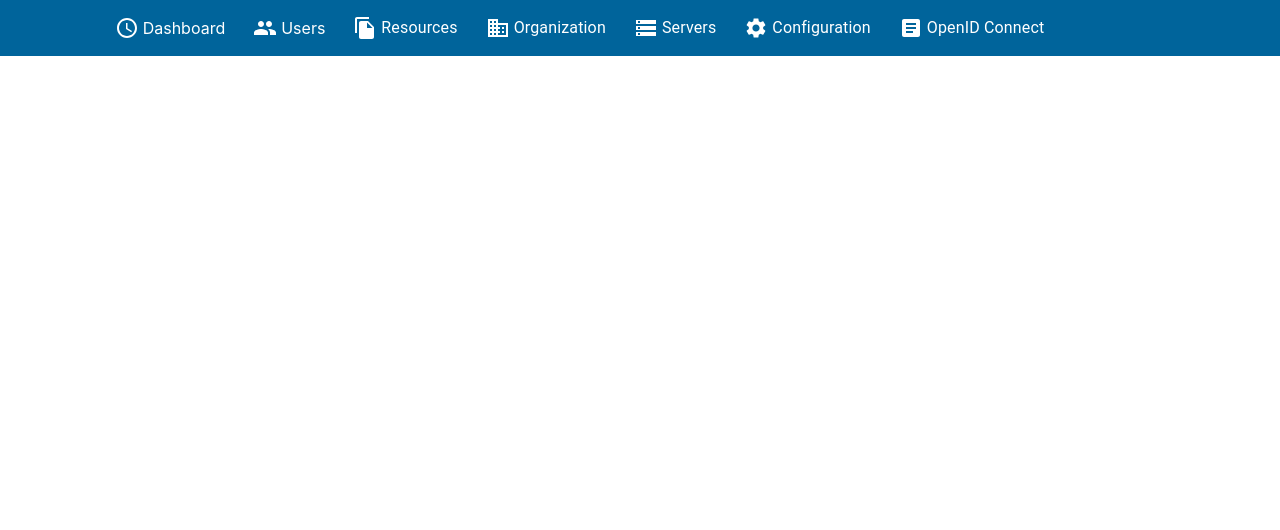
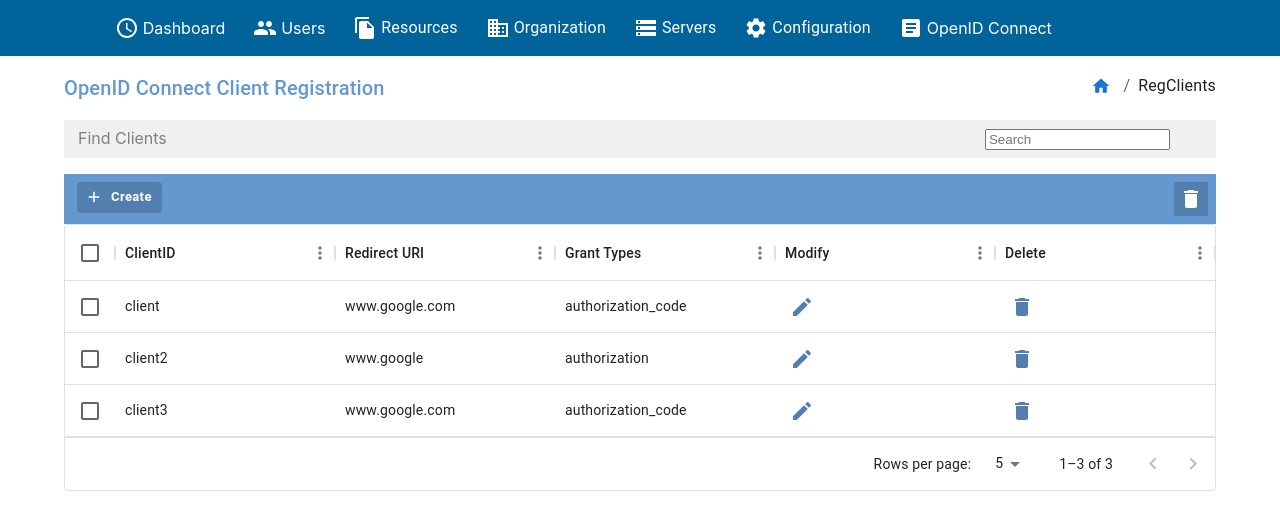
Before and after one commit to subhaneha/ga-poc-app, a React (Create React App) app: page /openId in a window 1280 px wide. Shown: the top 530 px of the page. Built offline with nearby package versions, Linux system fonts and the light colour scheme.

Commit message:
openID page

```diff
--- a/src/App.css
+++ b/src/App.css
@@ -28,6 +28,20 @@
   color: #61dafb;
 }
 
+.pageHead{
+  font-size: 18px;
+  color: #6498ce;
+  font-weight: 600;
+}
+.tableHeader{
+  background-color: #6498ce;
+  padding: 8px;
+}
+.searchBar{
+    background-color: rgba(217, 217, 217, 0.4);
+    padding: 8px 4% 8px 4px;
+}
+
 @keyframes App-logo-spin {
   from {
     transform: rotate(0deg);
--- a/src/App.tsx
+++ b/src/App.tsx
@@ -1,18 +1,21 @@
 import React from 'react';
+import "./App.css"
 import { DashboardPage } from './pages/DashboardPage';
 import Header from './pages/Header';
 import { BrowserRouter, Route,Routes } from 'react-router-dom';
 import UserPage from './pages/UserPage';
+import OpenIdPage from './pages/OpenIdPage';
 
 const App: React.FC = () => {
   return (
     <div>
       <BrowserRouter>
-      <Header/>
-      <Routes>
-        <Route  path="/" element={<DashboardPage/>} />
-        <Route  path="/users" element={<UserPage/>} />
-      </Routes>
+        <Header/>
+        <Routes>
+          <Route  path="/" element={<DashboardPage/>} />
+          <Route  path="/users" element={<UserPage/>} />
+          <Route  path="/openId" element={<OpenIdPage/>} />
+        </Routes>
       </BrowserRouter>
     </div>
   );
--- a/src/pages/Header.tsx
+++ b/src/pages/Header.tsx
@@ -47,10 +47,15 @@ const Header = () => {
           <SettingsIcon />
           Configuration
         </Typography>
-        <Typography className="nav-link">
+        <NavLink
+          to="/openId"
+          className={({ isActive }) =>
+            isActive ? "nav-link active" : "nav-link"
+          }
+        >
           <ArticleIcon />
           OpenID Connect
-        </Typography>
+        </NavLink>
       </Grid>
     </Grid>
   );
--- /dev/null
+++ b/src/pages/OpenIdPage.tsx
@@ -0,0 +1,98 @@
+import React from 'react'
+import HomeIcon from '@mui/icons-material/Home';
+import DeleteIcon from '@mui/icons-material/Delete';
+import EditIcon from '@mui/icons-material/Edit';
+import { Link } from 'react-router-dom';
+import { Box, Breadcrumbs, Button, Container, Grid, IconButton, SelectChangeEvent, Typography } from '@mui/material';
+import { DataGrid, GridColDef } from '@mui/x-data-grid';
+import AddIcon from '@mui/icons-material/Add';
+
+const OpenIdPage = () => {
+    const [open, setOpen] = React.useState(false);
+
+    const handleClickOpen = () => {
+        setOpen(true);
+    };
+
+    const [age, setAge] = React.useState('');
+
+    const columns: GridColDef[] = [
+        { field: 'clientId', headerName: 'ClientID', flex: 1, sortable: false },
+        { field: 'redirecturi', headerName: 'Redirect URI', flex: 1, sortable: false },
+        { field: 'granttypes', headerName: 'Grant Types', flex: 1, sortable: false },
+        {
+            field: 'modify', headerName: 'Modify', width: 130, renderCell: () => (
+                <IconButton aria-label="delete" className='list-icons' size='small'>
+                    <EditIcon />
+                </IconButton>
+            ), flex: 1, sortable: false
+        },
+        {
+            field: 'delete', headerName: 'Delete', width: 130,
+            renderCell: () => (
+                <IconButton aria-label="delete" className='list-icons' size='small'>
+                    <DeleteIcon />
+                </IconButton>
+            ), flex: 1, sortable: false
+        },
+    ];
+
+    const rows = [
+        { id: 1, clientId: 'client', redirecturi: 'www.google.com', granttypes: 'authorization_code' },
+        { id: 2, clientId: 'client2', redirecturi: 'www.google', granttypes: 'authorization' },
+        { id: 3, clientId: 'client3', redirecturi: 'www.google.com', granttypes: 'authorization_code' },
+
+    ];
+    return (
+        <>
+            <Container fixed>
+                <Box display="flex" sx={{ my: 2, justifyContent: 'space-between' }}>
+                    <Typography className="pageHead" variant="h6" sx={{ my: 0 }}>OpenID Connect Client Registration</Typography>
+                    <Breadcrumbs aria-label="breadcrumb">
+                        <Link to="/">
+                            <HomeIcon className='home-icon' fontSize="small" color="primary" />
+                        </Link>
+                        <Typography color="text.primary">RegClients</Typography>
+                    </Breadcrumbs>
+                </Box>
+                <Box display="flex" className="searchBar" sx={{ my: 2, justifyContent: 'space-between' }}>
+                    <div className='find-user'>Find Clients</div>
+                    <div className='home'>
+                        <input type="search" placeholder='Search' id="gsearch" name="gsearch" />
+                    </div>
+                </Box>
+                <div className="tableHeader">
+                    <Grid container spacing={0}>
+                        <Grid item xs={11}>
+                            <Button variant="contained" size='small' className='create-btn' onClick={handleClickOpen} startIcon={<AddIcon />}>
+                                Create
+                            </Button>
+                        </Grid>
+                        <Grid item xs={1} container justifyContent="flex-end">
+                            <IconButton aria-label="delete" size='small' className='delete-btn'>
+                                <DeleteIcon />
+                            </IconButton>
+                        </Grid>
+                    </Grid>
+                </div>
+                <div style={{ width: '100%' }}>
+                    <DataGrid
+                        rows={rows}
+                        columns={columns}
+                        initialState={{
+                            pagination: {
+                                paginationModel: { page: 0, pageSize: 5 },
+                            },
+                        }}
+                        pageSizeOptions={[5, 10]}
+                        checkboxSelection
+                    />
+                </div>
+            </Container>
+        </>
+
+    );
+};
+
+
+export default OpenIdPage;
```
Also changed, not shown: 1 other file (tests, documents, lock files or other folders).
